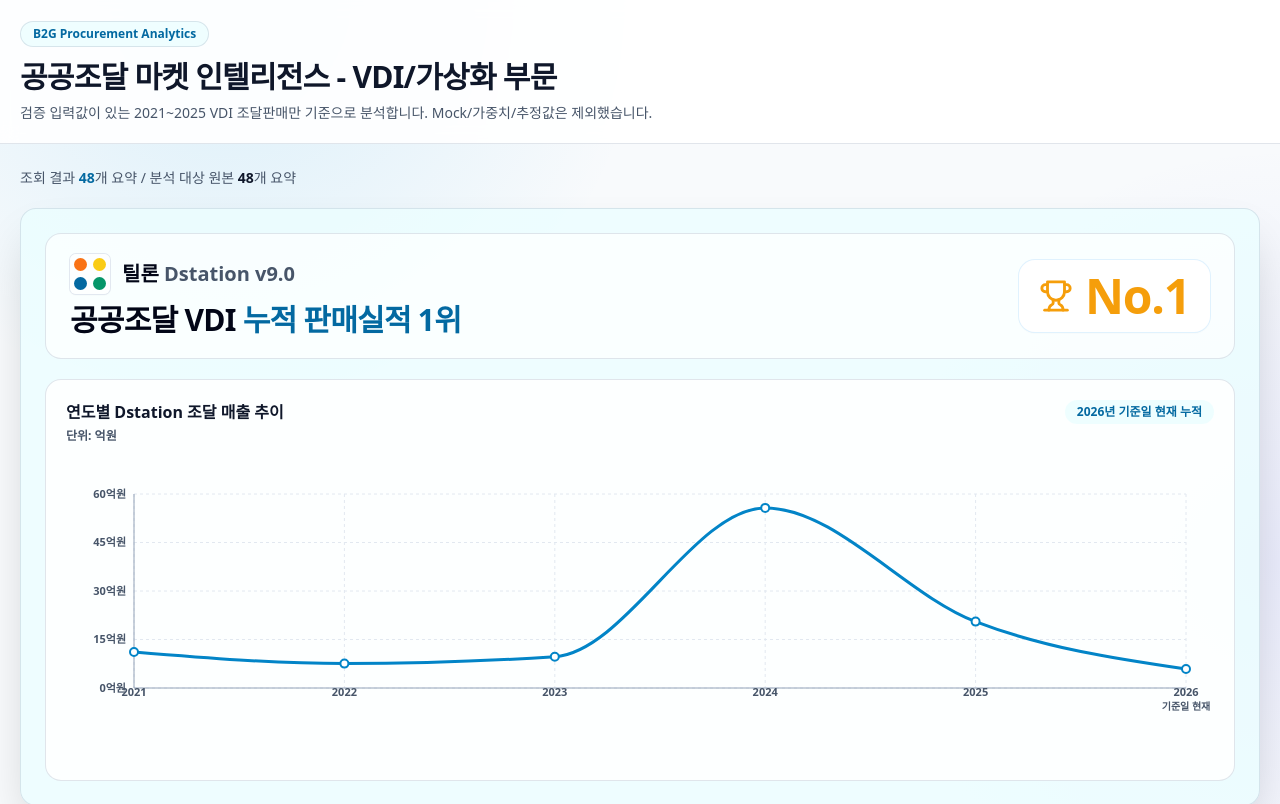
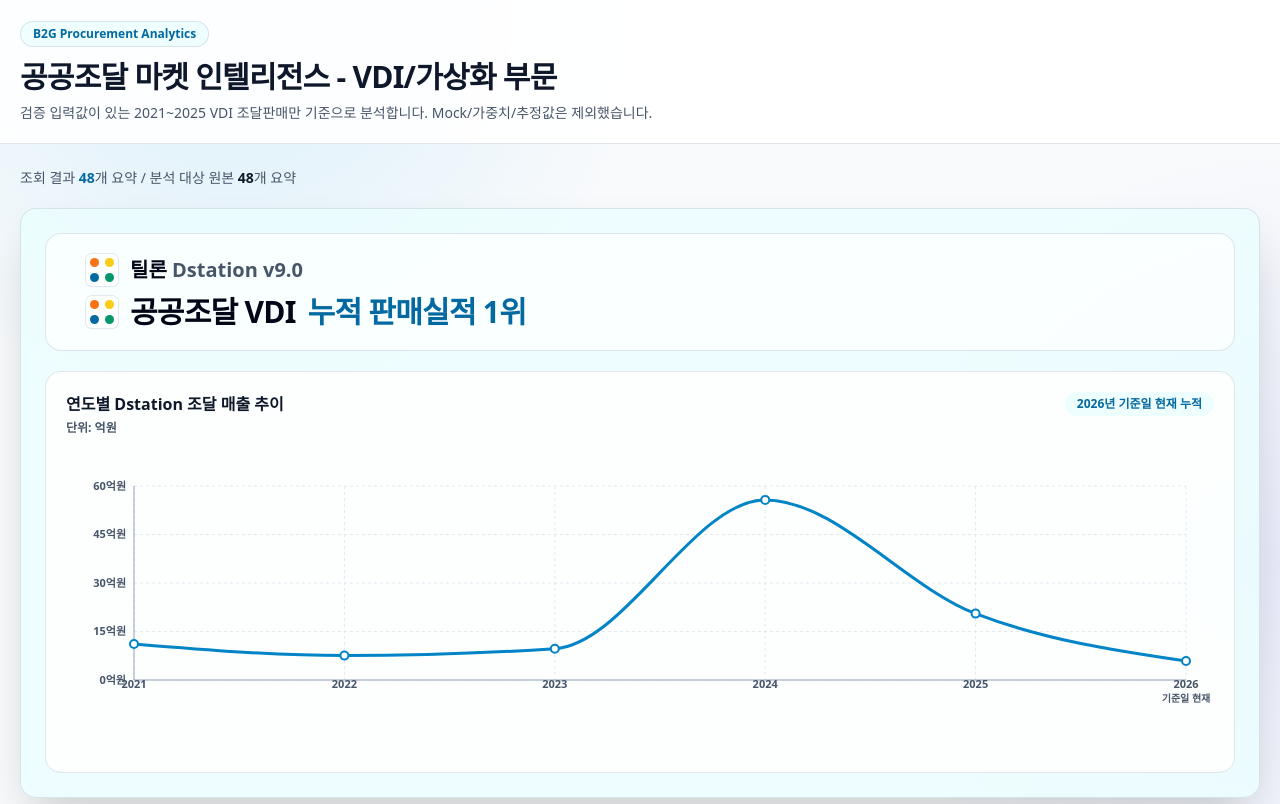
Before and after one commit to kwon007009-stack/jiwon13, a React (Vite) app: page / in a window 1280 px wide. Shown: the top 804 px of the page. Built offline with nearby package versions, Linux system fonts and the light colour scheme.

Commit message:
Align Dstation headline marks

```diff
--- a/src/App.jsx
+++ b/src/App.jsx
@@ -15,7 +15,7 @@
   XAxis,
   YAxis
 } from "recharts";
-import { Database, ShieldCheck, Trophy, TrendingUp } from "lucide-react";
+import { Database, ShieldCheck, TrendingUp } from "lucide-react";
 import productDictionary from "../data/dictionary/vdi_product_dictionary.json";
 import companySummary from "../data/output/vdi_company_summary.json";
 
@@ -62,6 +62,20 @@
   smallRevenue: 1060000000,
   totalRevenue: 11040000000
 };
+
+function TilonMark({ className = "" }) {
+  return (
+    <span
+      className={`grid shrink-0 grid-cols-2 gap-1.5 rounded-md bg-white/70 p-1 shadow-sm ring-1 ring-slate-200 ${className}`}
+      aria-hidden="true"
+    >
+      <span className="rounded-full bg-orange-500" />
+      <span className="rounded-full bg-yellow-400" />
+      <span className="rounded-full bg-sky-700" />
+      <span className="rounded-full bg-emerald-600" />
+    </span>
+  );
+}
 
 function splitAmount(totalAmount, count) {
   const base = Math.floor(totalAmount / count);
@@ -518,24 +532,16 @@
           </p>
         </div>
         <section className="mb-5 rounded-2xl border border-cyan-300/20 bg-cyan-300/10 p-6 shadow-2xl shadow-black/20">
-          <div className="mb-5 flex flex-wrap items-center justify-between gap-5 rounded-2xl border border-cyan-300/20 bg-white/70 px-6 py-5">
-            <div>
+          <div className="mb-5 rounded-2xl border border-cyan-300/20 bg-white/70 px-6 py-5">
+            <div className="ml-4 space-y-2">
               <p className="flex items-center gap-3 text-xl font-black text-slate-950">
-                <span className="grid h-10 w-10 shrink-0 grid-cols-2 gap-1.5 rounded-md bg-white/70 p-1 shadow-sm ring-1 ring-slate-200" aria-hidden="true">
-                  <span className="rounded-full bg-orange-500" />
-                  <span className="rounded-full bg-yellow-400" />
-                  <span className="rounded-full bg-sky-700" />
-                  <span className="rounded-full bg-emerald-600" />
-                </span>
+                <TilonMark className="h-8 w-8" />
                 <span>틸론 <span className="text-slate-600">{DSTATION_HERO_METRICS.product}</span></span>
               </p>
-              <h2 className="mt-2 text-2xl font-black leading-tight tracking-tight text-slate-950 md:text-3xl">
+              <h2 className="flex items-center gap-3 text-2xl font-black leading-tight tracking-tight text-slate-950 md:text-3xl">
+                <TilonMark className="h-8 w-8" />
                 공공조달 VDI <span className="text-sky-700">누적 판매실적 1위</span>
               </h2>
-            </div>
-            <div className="flex items-center gap-3 rounded-2xl bg-white px-5 py-3 text-amber-500 shadow-sm ring-1 ring-sky-100">
-              <Trophy size={34} aria-hidden="true" />
-              <p className="text-5xl font-black tracking-tight">No.1</p>
             </div>
           </div>
 
```
